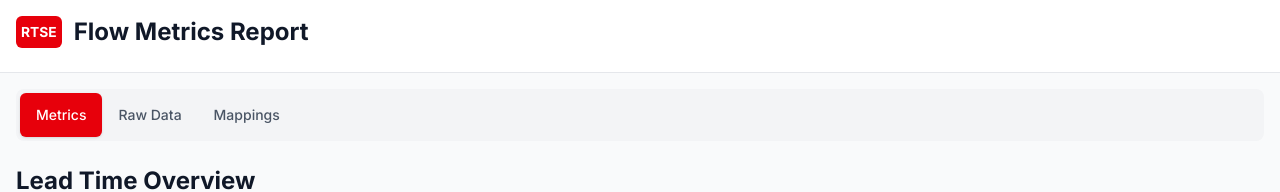
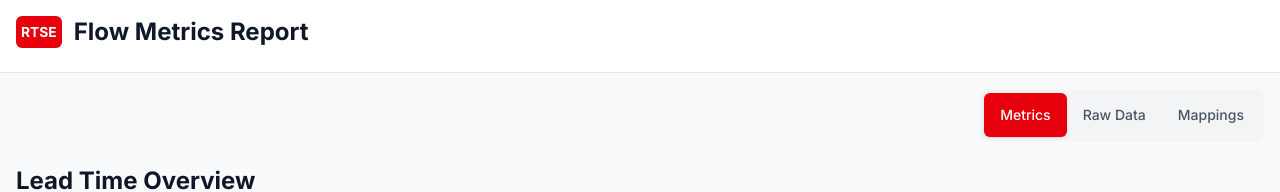
Before and after one commit to YarnMeister/sales-helper-app-s2, a Next.js app: page /flow-metrics-report in a window 1280 px wide. Shown: the top 192 px of the page. Built offline with nearby package versions, Linux system fonts and the light colour scheme; no server answers; the database is empty.

Commit message:
feat: Right-align ViewToggle toggles on Flow Metrics main page
- Add flex justify-end to ViewToggle container for right alignment
- Position Metrics, Raw Data, Mappings toggles on the right side of the page
- Maintain existing styling and functionality while improving layout alignment

```diff
--- a/app/flow-metrics-report/page.tsx
+++ b/app/flow-metrics-report/page.tsx
@@ -218,8 +218,8 @@
 
       {/* Main Content */}
       <div className="px-4 py-4 pb-24">
-        {/* View Toggle - On its own row */}
-        <div className="mb-6">
+        {/* View Toggle - On its own row, right-aligned */}
+        <div className="mb-6 flex justify-end">
           <ViewToggle
             currentView={currentView}
             onViewChange={setCurrentView}
```
